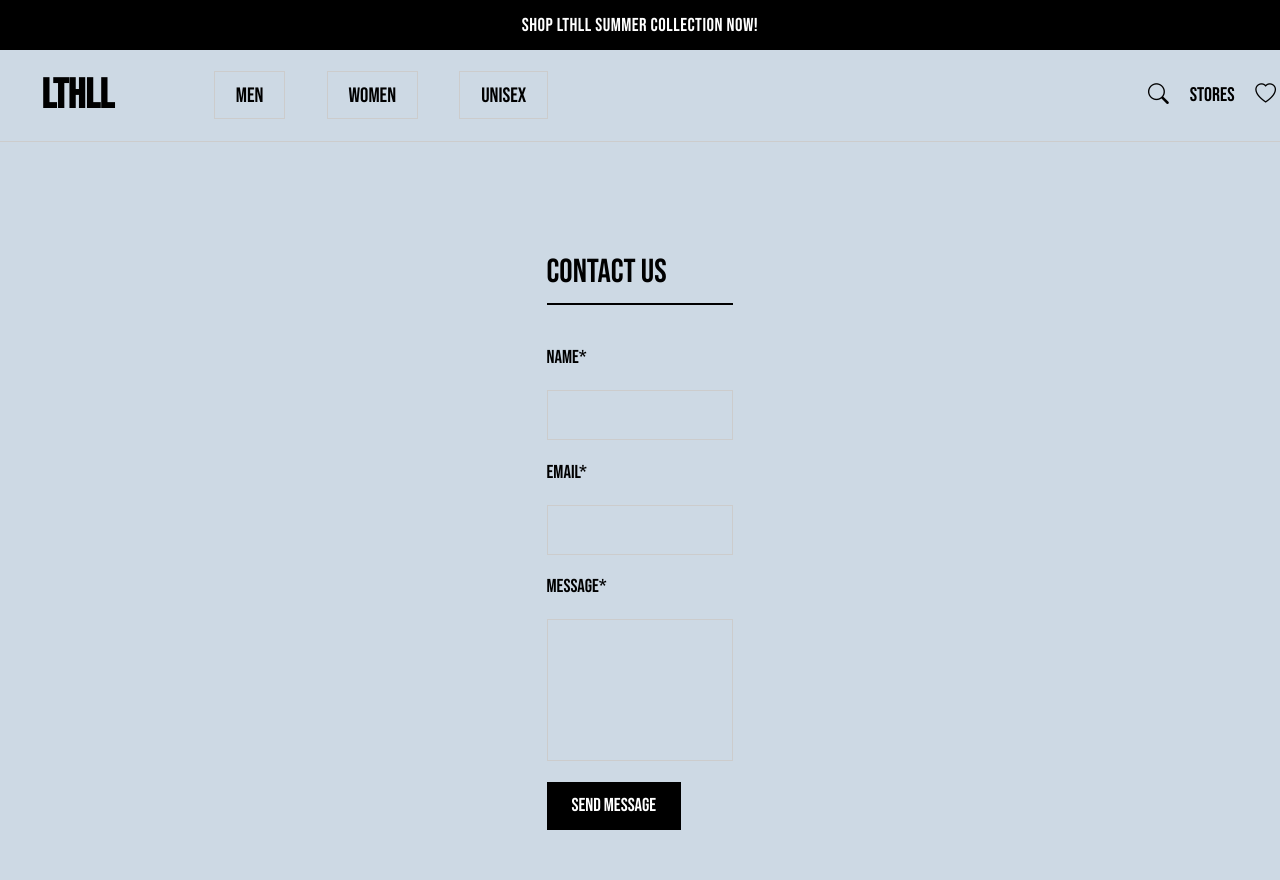
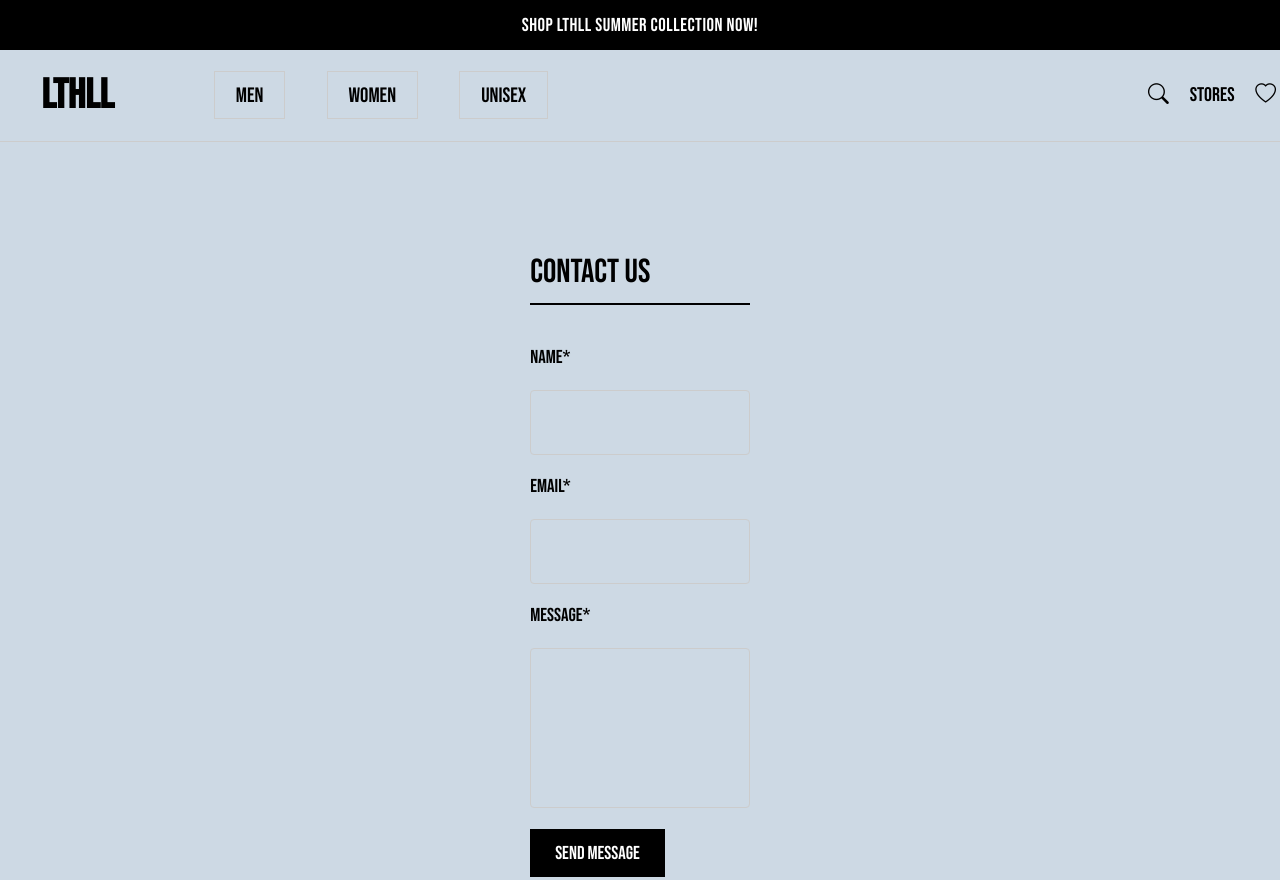
Before and after one commit to Hampeeeeeee/Agil-Projektledning, a website: page src/contact.html in a window 1280 px wide. Shown: the top 880 px of the page. Drawn offline with nearby package versions, Linux system fonts and the light colour scheme.

Commit message:
bigger text area

```diff
--- a/src/css/contact.css
+++ b/src/css/contact.css
@@ -301,15 +301,23 @@ h6 {
 
 .contact-form input,
 .contact-form textarea {
-    padding: 0.6rem;
-    font-family: var(--font-main);
-    font-size: 0.9rem;
-    border: 1px solid #ccc;
-    background-color: transparent;
-    color: var(--text-color);
-    transition: border-color 0.3s ease;
-    resize: none;
+  width: 100%;
+  max-width: 100%;
+  padding: 0.9rem 1rem;
+  font-size: 1rem;
+  font-family: var(--font-main);
+  border: 1px solid #ccc;
+  border-radius: 4px;
+  background-color: transparent;
+  color: var(--text-color);
+  transition: border-color 0.3s ease, box-shadow 0.3s ease;
+  resize: none;
+  box-sizing: border-box;
 }
+
+.contact-form textarea {
+    height: 160px;
+  }
 
 .contact-form input:focus,
 .contact-form textarea:focus {
```
